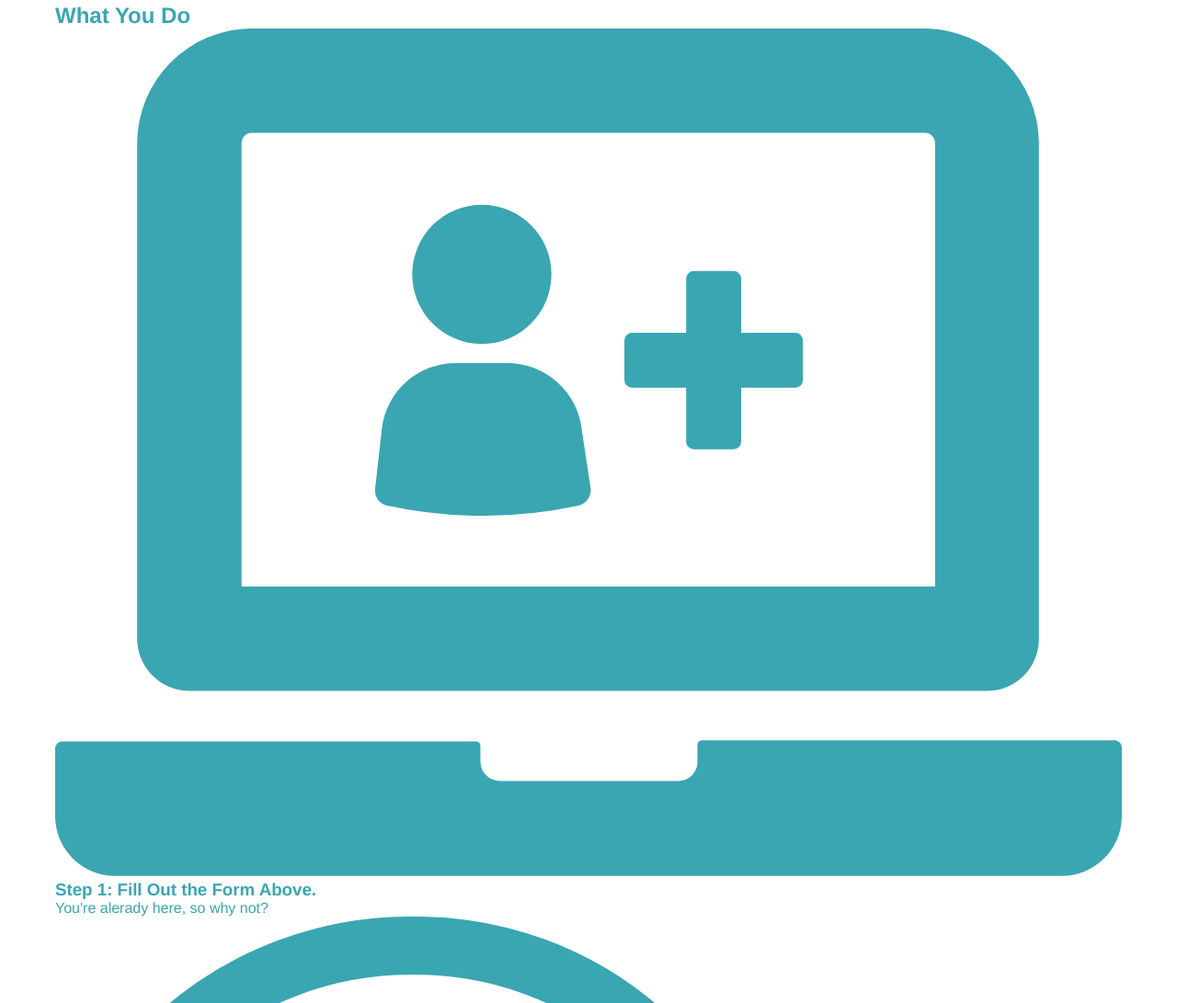
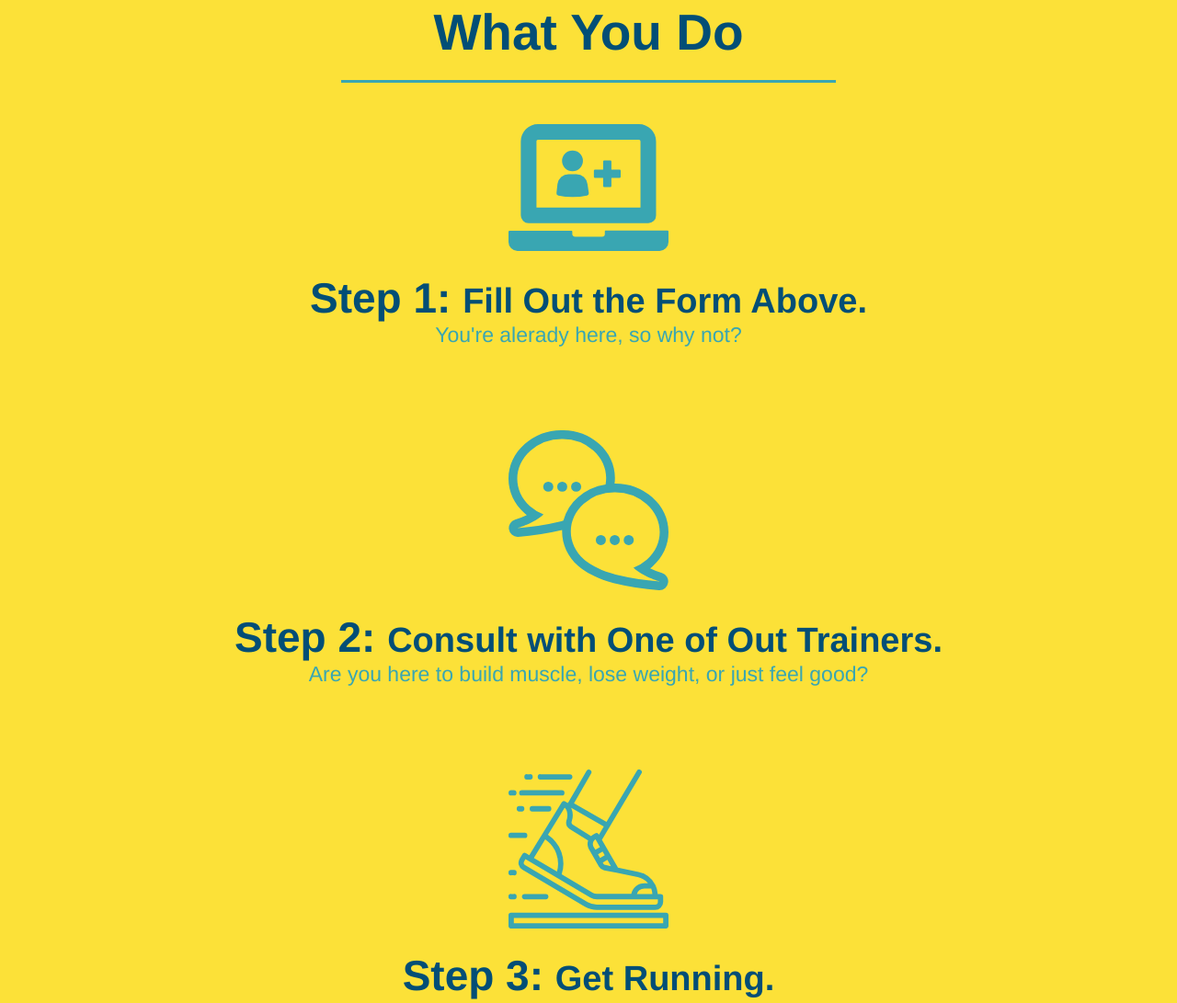
Before and after one commit to ShannonDukes/run-buddy, a plain HTML site: page index.html in a window 1280 px wide. Shown: the part 1117-2208 px from the top of the page at 92% size. Drawn offline with Linux system fonts and the light colour scheme.

Commit message:
styled what you do section

```diff
--- a/assets/style.css
+++ b/assets/style.css
@@ -132,16 +132,6 @@ section {
     text-align: center;
 }
 
-.intro h2 {
-    font-size: 55px;
-    color: #024e76;
-    margin-bottom: 35px;
-    padding: 0 100px 20px 100px;
-    border-bottom: 3px solid;
-    border-color: #fce138;
-    display: inline-block;
-}
-
 .intro p {
     line-height: 1.7;
     color: #39a6b2;
@@ -149,3 +139,49 @@ section {
     font-size: 20px;
     margin: 0 auto;
 }
+
+.steps {
+    text-align: center;
+    background: #fce138;
+}
+
+.section-title {
+    font-size: 55px;
+    color: #024e76;
+    margin-bottom: 35px;
+    padding: 0 100px 20px 100px;
+    display: inline-block;
+    border-bottom: 3px solid;
+}
+
+.primary-border {
+    border-color: #fce138;
+}
+
+.secondary-border {
+    border-color: #39a6b2;
+}
+
+.steps div {
+    margin-bottom: 80px;
+  }
+
+  .steps img {
+    width: 15%;
+    margin: 10px 0;
+  }
+
+  .steps h3 {
+    color: #024e76;
+    font-size: 46px;
+    margin-top: 10px;
+  }
+
+  .steps p {
+    color: #39a6b2;
+    font-size: 23px;
+  }
+
+  .steps span {
+    font-size: 38px;
+  }
--- a/index.html
+++ b/index.html
@@ -72,37 +72,37 @@
 
         <!-- "what we do" section -->
         <section id="what-we-do" class="intro">
-            <h2>What We Do</h2>
+            <h2 class="section-title primary-border">What We Do</h2>
             <p>
                 butcher selfies chambray shabby chic gentrify readymade yr Echo Park XOXO Tumblr normcore Banksy direct trade Blue Bottle chillwave you probably haven't heard of them single-origin coffee Vice fanny pack fixie Odd Future Austin fingerstache pickled twee synth Wes Anderson Thundercats viral bitters flannel meggings narwhal Marfa Schlitz sustainable Intelligentsia umami deep v craft
             </p>
         </section>
 
         <!-- "what you do" section -->
-        <section id="what-you-do">
-            <h2>What You Do</h2>
+        <section id="what-you-do" class="steps">
+            <h2 class="section-title secondary-border">What You Do</h2>
 
             <div>
                 <img src="./assets/images/step-1.svg" alt="">
-                <h3>Step 1: Fill Out the Form Above.</h3>
+                <h3>Step 1: <span>Fill Out the Form Above.</span></h3>
                 <p>You're alerady here, so why not?</p>
             </div>
 
             <div>
                 <img src="./assets/images/step-2.svg" alt="">
-                <h3>Step 2: Consult with One of Out Trainers.</h3>
+                <h3>Step 2: <span>Consult with One of Out Trainers.</span></h3>
                 <p>Are you here to build muscle, lose weight, or just feel good?</p>
             </div>
 
             <div>
                 <img src="./assets/images/step-3.svg" alt="">
-                <h3>Step 3: Get Running.</h3>
+                <h3>Step 3: <span>Get Running.</span></h3>
                 <p>Hit the ground running (literally) once your trainer lays out your plan.</p>
             </div>
 
             <div>
                 <img src="./assets/images/step-4.svg" alt="">
-                <h3>Step 4: See Results.</h3>
+                <h3>Step 4: <span>See Results.</span></h3>
                 <p>Bi-weekly checkins with your trainer will keep you focused.</p>
             </div>
         </section>
```
